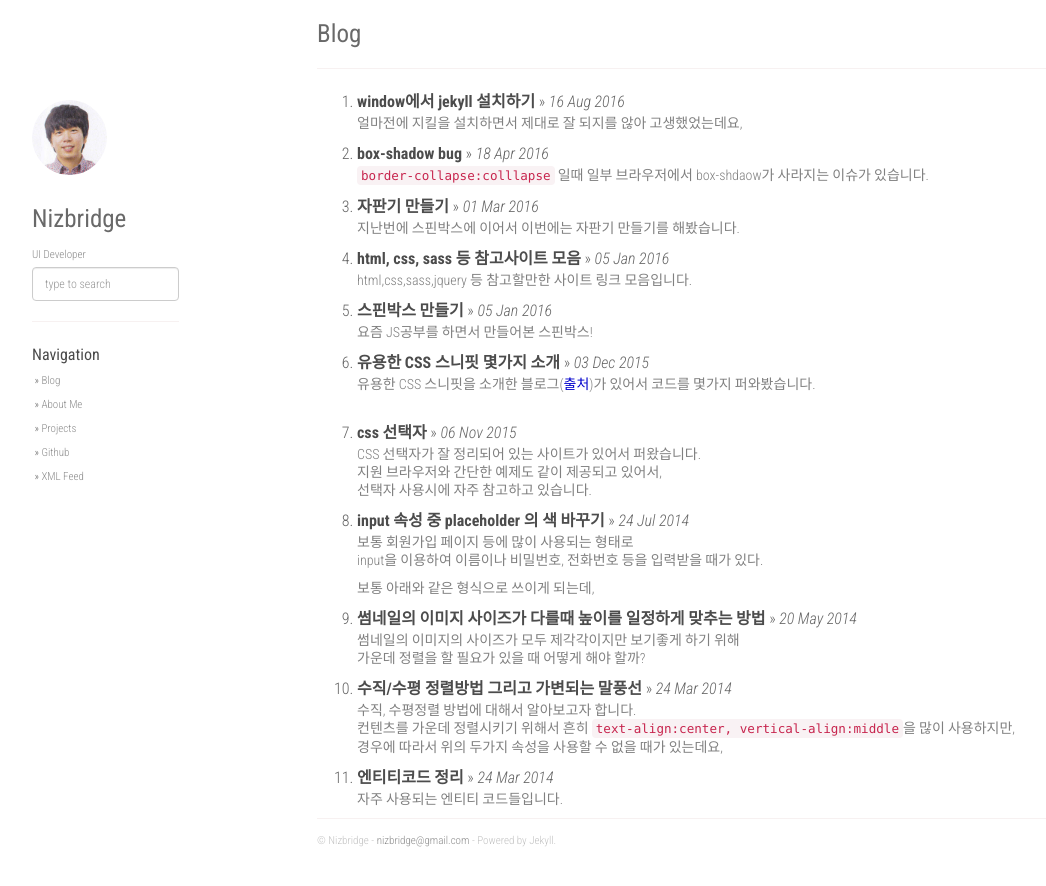
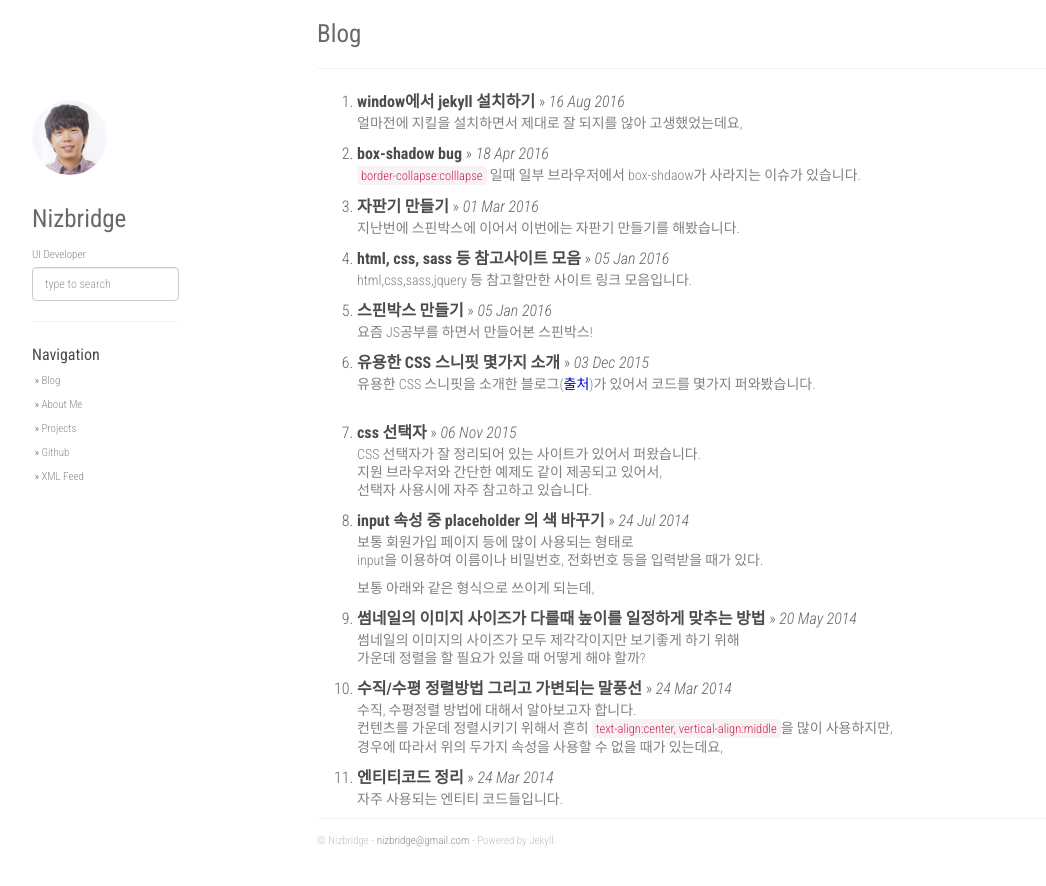
Before and after one commit to nizbridge/nizbridge.github.io, a Jekyll site: the page built from index.html, in a window 1280 px wide. Shown: the top 886 px of the page, without its empty margins (53-1099 px from the left). Built offline with Jekyll 4.4.1, drawn with Linux system fonts in a browser that asks for light colours; nearby versions of some CDN libraries; some web fonts are replaced; the list of posts is cut into pages by our own code.

Commit message:
웹폰트 적용 (제주고딕체)

```diff
--- a/static/css/main.css
+++ b/static/css/main.css
@@ -1,8 +1,11 @@
 /**
  * Master styling
  */
+@import url(http://fonts.googleapis.com/earlyaccess/jejugothic.css);
+
 body {
-    font-family: "Roboto Condensed", Arial, sans-serif;
+
+    font-family: "Jeju Gothic", "Roboto Condensed", Arial, sans-serif;
     background-color: #fff;
     font-size: 16px;
     line-height: 1.5em;
@@ -226,3 +229,5 @@
 .posts > li > p {font-size:14px;line-height:18px;color:#808080}
 .text-link {color:#00c !important}
 .post .blue-box pre {background:#e9f1f5;border:1px solid #c6dce5;color:#000;margin:0;padding:10px}
+
+code, kbd, pre, samp {font-family: "Jeju Gothic", "Roboto Condensed", Arial, sans-serif;}
```
